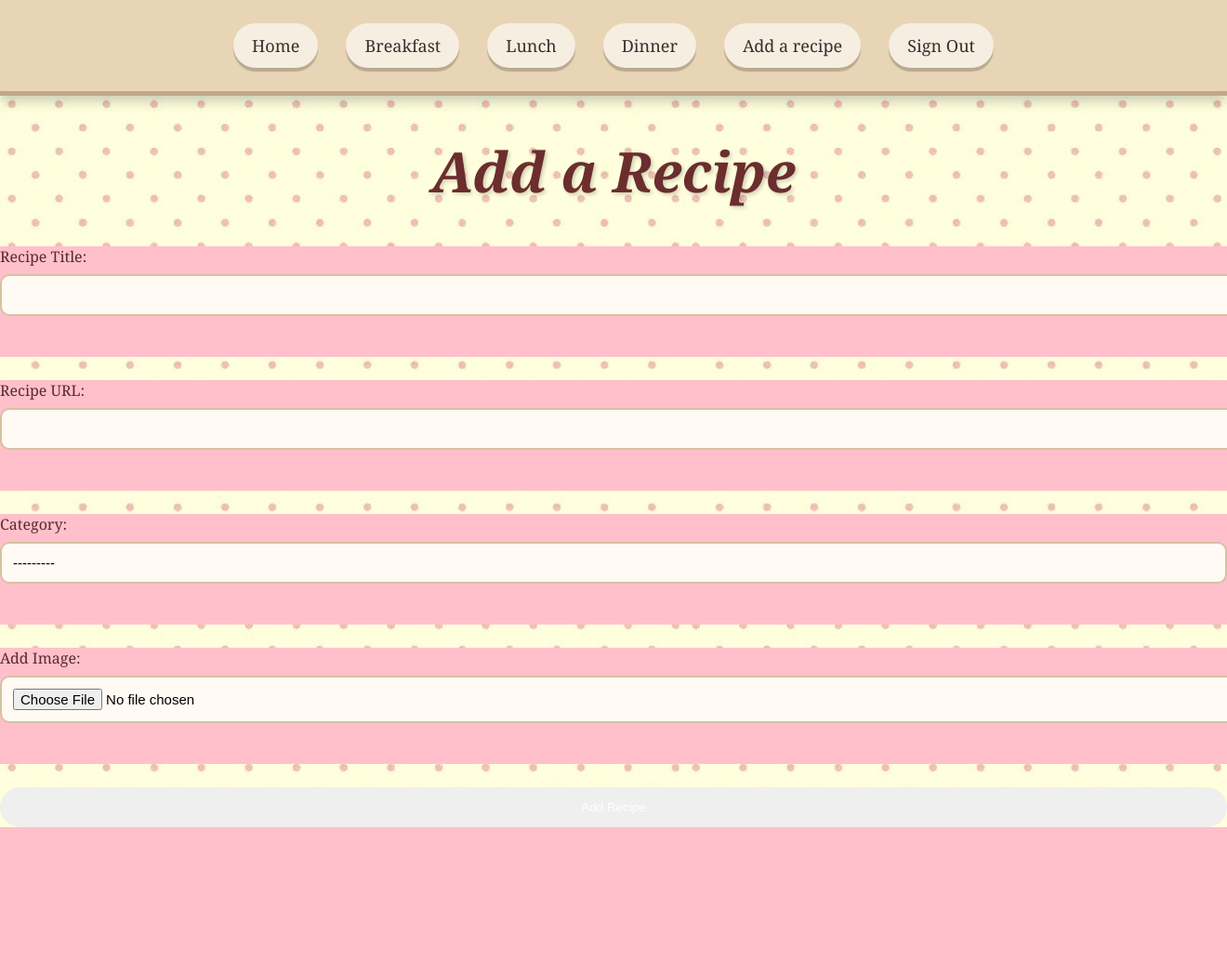
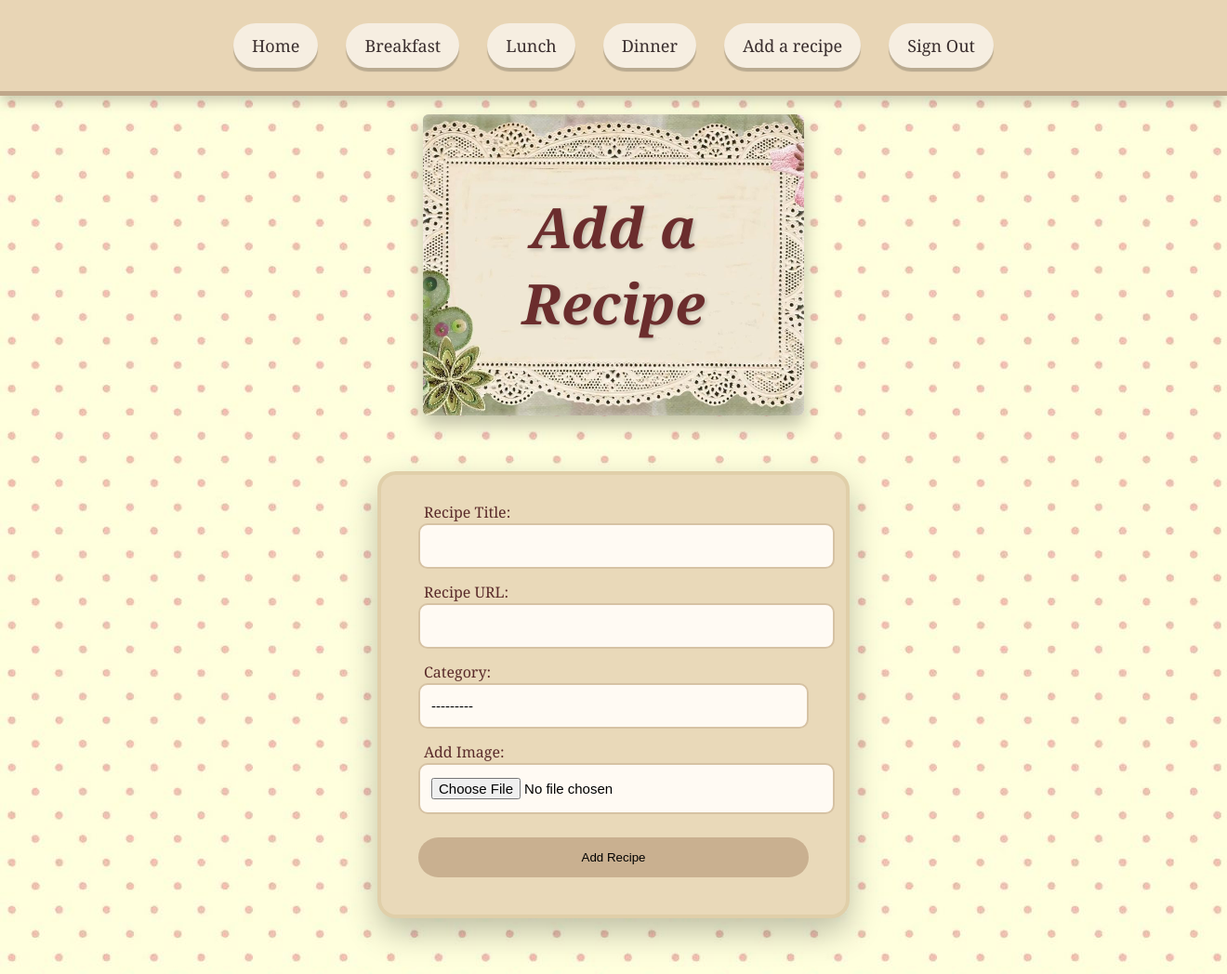
Before and after one commit to 3117082I/reciperate_project, a Django app: page /reciperate/add-recipe/ in a window 1320 px wide; the page is wider, and only the part inside the window is pictured. Shown: that part at 93% size. Before the commit the page ends 890 px from the top of that part, so only its background shows below. Run offline with Django 3.2, Linux system fonts and the light colour scheme; the visitor is signed in with stand-in values (Sample User, id 1).

Commit message:
fixed forms css adn deleted unused images

```diff
--- a/static/css/styles.css
+++ b/static/css/styles.css
@@ -5,7 +5,7 @@ html {
 body {
     margin: 0;
     font-family: "Georgia", serif;
-    background: burlywood;
+    background: #e8d5b5;
     text-align: center;
     background-image: url('../images/BackgroundDots.jpg');
     background-repeat: repeat;
@@ -50,8 +50,8 @@ header {
     background-image: url('../images/categoryHeaderImage.jpg');
 }
 
-.signHeader{
-    background-image: url('../images/signHeaderImage.jpg');
+.formHeader{
+    background-image: url('../images/formHeaderImage.jpg');
 }
 
 
@@ -266,12 +266,11 @@ header {
     }
 }
 
-form_container{
-    width:300px;
-    margin:40px auto;
+.form_container{
+    width:100%;
+    max-width:420px;
+    margin:60px auto;
     padding:40px;
-    background-image:url('../images/signInBoxImage.jpg');
-    background-size:cover;
     background: #e9d9b9;
     border-radius: 20px;
 
@@ -284,44 +283,63 @@ form_container{
     flex-direction:column;
     margin-bottom:25px;
     text-align:left;
-    background: pink;
 }
 
 .form_group label{
+    position:absolute;
+    transform:translateY(-50%);
+    transition:0.2s ease;
+    background: #e9d9b9;
+    padding: 0 6px;
     fomt-weight:bold;
-    margin-bottom:8px;
+    margin-bottom:1px;
     color:#5a2a2a;
     font-size:16px;
+    radius: 30px;
 }
 
 
-.form_group input, .form_group select, .form_textarea {
+.form_group input, .form_group select {
+    margin-top:12px;
     width:100%;
-    padding:12px;
+    padding:14px 12px;
     font-size:15px;
-
     border:2px solid #d6c2a3;
     border-radius:10px;
-
+    transition: all 0.25s ease;
     background:#fffaf3;
     color:black;
 }
 
-
-.form_group input:focus, .form_ghroup select:focus{
-    border-color: #8d3c3c;
-    box-shadow: 0 0 8px rgba(141,60,60,0.3);
+.form_group input:focus, .form_group select:focus {
     outline:none;
+    -webkit-appearance: none;
+    -moz-appearance: none;
+    border:2px solid #d6c2a3;
+    border-color: burlywood;
+    box-shadow: 0 0 0 3px rgba(221, 179, 132, 0.92);
 }
 
 
-button{
+button,input[type="submit"]{
     width:100%;
     padding:14px;
     border:none;
     border-radius: 25px;
-    color:white;
+    background: #c9b090;
+    color:black;
     cursor:pointer;
+    transition: all 0.25s ease;
+}
+
+button:hover,input[type="submit"]{
+    transform: translateY(-2px);
+    box-shadow: 0 6px 18px rgba(138, 87, 25, 0.3);
+}
+
+
+button:active,input[type="submit"]{
+    transform: scale(0.98);
 }
 
 
@@ -377,7 +395,6 @@ select {
     appearance: none;
     -webkit-appearance: none;
     -moz-appearance: none;
-
     width: 100%;
     padding: 12px 40px 12px 15px;
     font-size: 16px;
--- a/templates/reciperate_app/add_recipe.html
+++ b/templates/reciperate_app/add_recipe.html
@@ -5,28 +5,30 @@
 {% endblock %}
 
 {% block body_block %}
+    <header class= "formHeader">
 <h1>Add a Recipe</h1>
+    </header>
 <div class="form_container">
 <form method="post" enctype="multipart/form-data">
     {% csrf_token %}
 <div class="form_group">
     <label>Recipe Title:</label>
-    {{ form.name }}<br><br>
+    {{ form.name }}
 </div>
 
     <div class="form_group">
     <label>Recipe URL:</label>
-    {{ form.url }}<br><br>
+    {{ form.url }}
     </div>
 
     <div class="form_group">
     <label>Category:</label>
-    {{ form.category }}<br><br>
+    {{ form.category }}
     </div>
 
     <div class="form_group">
     <label>Add Image:</label>
-    {{ form.image }}<br><br>
+    {{ form.image }}
     </div>
 
     <button type="submit">Add Recipe</button>
--- a/templates/reciperate_app/sign_up.html
+++ b/templates/reciperate_app/sign_up.html
@@ -6,7 +6,7 @@
 {% endblock %}
 
 {% block body_block %}
-<header class="signHeader">
+<header class="formHeader">
     <h1>Sign Up</h1>
 </header>
     <div class="form_container">
@@ -18,14 +18,12 @@
                     <span class="error">{{ form.username.errors }} </span>
                 {% endif %}
             </div>
-            <br />
             <div class="form_group">
                 Password: <input type="password" name="password" size="50" />
                 {% if form.password.errors %}
                     <span class="error">{{ form.password.errors }}</span>
                 {% endif %}
             </div>
-            <br />
             <input type="submit" value="Sign Up" />
         </form>
     </div>
```
Also changed, not shown: templates/reciperate_app/sign_in.html (+3 -5 lines), static/images/Background.jpg (deleted), static/images/BackgroundImage.jpg (deleted), static/images/FlowersOverlay.jpg (deleted), static/images/HomeHeadersImage.jpg (deleted), static/images/formHeaderImage.jpg (renamed from static/images/signHeaderImage.jpg), static/images/signInBoxImage.jpg (deleted).
